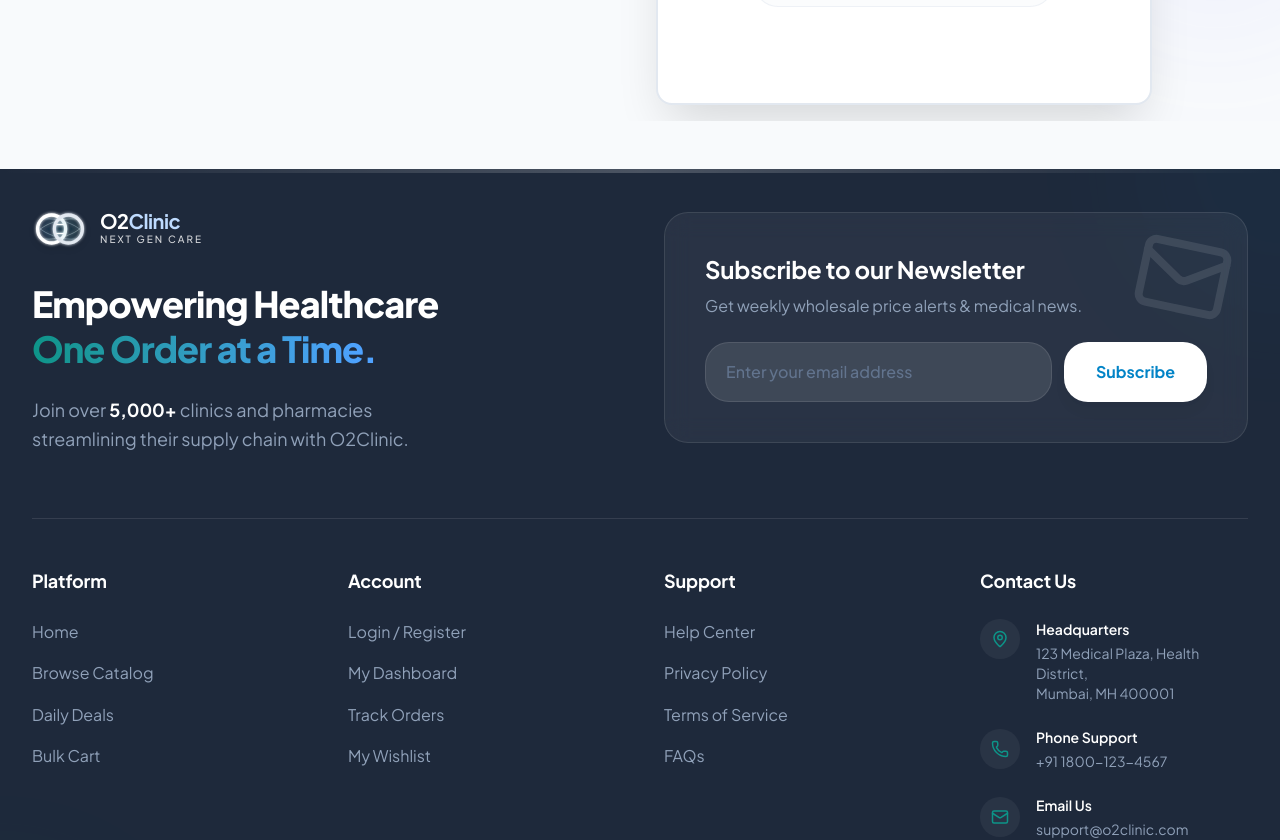
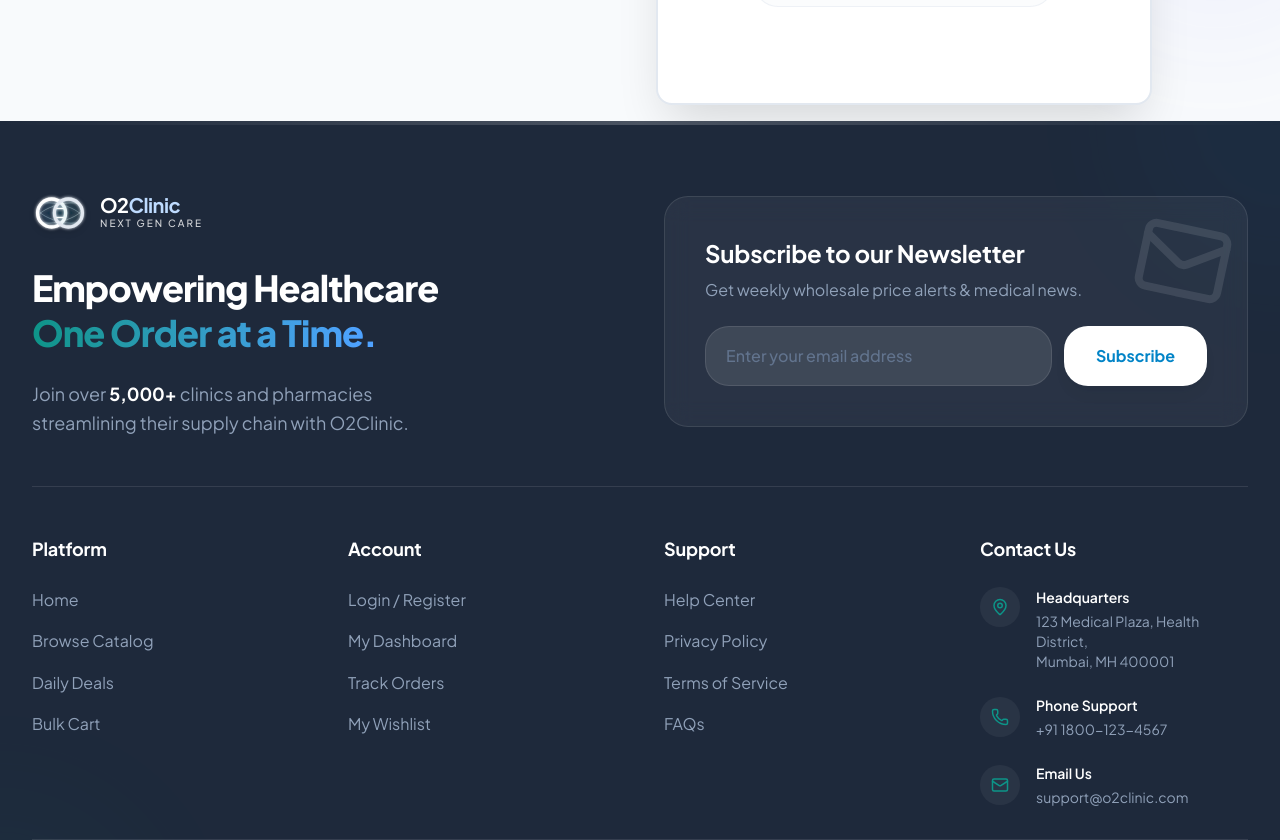
Before and after one commit to Brijesh-kumar-m/o2-clinic-medical-store, a React (Vite) app: page /admin/login in a window 1280 px wide. Shown: the part 790-1630 px from the top of the page. Built offline with nearby package versions, Linux system fonts and the light colour scheme.

Commit message:
UI: Fixed broken lab image on Blood Tests hero causing missing visual context for badge

```diff
--- a/src/components/layout/Layout.jsx
+++ b/src/components/layout/Layout.jsx
@@ -31,16 +31,16 @@ const Layout = () => {
         <Outlet />
       </main>
 
-      <footer className="relative bg-txt-primary text-white mt-12 overflow-hidden">
+      <footer className="relative bg-txt-primary text-white mt-auto overflow-hidden">
         {/* Abstract Background Elements */}
         <div className="absolute top-0 left-0 w-full h-1 bg-gradient-to-r from-transparent via-white/20 to-transparent"></div>
         <div className="absolute -top-40 -right-40 w-80 h-80 bg-brand-primary/20 rounded-full blur-3xl opacity-20 pointer-events-none"></div>
         <div className="absolute -bottom-40 -left-40 w-80 h-80 bg-brand-secondary/20 rounded-full blur-3xl opacity-20 pointer-events-none"></div>
 
-        <div className="max-w-7xl mx-auto px-4 sm:px-6 lg:px-8 pt-8 pb-12 relative z-10">
+        <div className="max-w-7xl mx-auto px-4 sm:px-6 lg:px-8 pt-16 pb-8 relative z-10">
 
           {/* Top Section: Newsletter & Brand */}
-          <div className="grid grid-cols-1 lg:grid-cols-2 gap-12 mb-16 items-center">
+          <div className="grid grid-cols-1 lg:grid-cols-2 gap-12 mb-12 items-center">
             <div className="lg:pr-12">
               <Link to="/" className="inline-block mb-6">
                 <Logo variant="white" className="w-14 h-14" />
@@ -151,7 +151,7 @@ const Layout = () => {
             </div>
           </div>
 
-          <div className="border-t border-white/10 my-12"></div>
+          <div className="border-t border-white/10 my-8"></div>
 
           {/* Bottom Section */}
           <div className="flex flex-col md:flex-row justify-between items-center gap-6">
--- a/src/pages/BloodTests.jsx
+++ b/src/pages/BloodTests.jsx
@@ -249,9 +249,13 @@ const BloodTests = () => {
               <div className="relative p-2 bg-gradient-to-br from-white via-slate-100 to-slate-200 rounded-[2.5rem] shadow-2xl overflow-hidden border border-white/80">
                 <div className="absolute inset-0 bg-gradient-to-br from-red-200/20 to-blue-200/20 opacity-40 blur-2xl" />
                 <img
-                  src="https://images.unsplash.com/photo-1579154235602-4c070188686e?auto=format&fit=crop&q=80&w=800"
+                  src="https://images.unsplash.com/photo-1579154204066-86d1ba52e5cc?auto=format&fit=crop&q=80&w=800"
                   alt="Blood Testing Lab"
-                  className="w-full h-64 lg:h-72 object-cover rounded-[2rem] relative z-10"
+                  className="w-full h-64 lg:h-72 object-cover rounded-[2rem] relative z-10 bg-slate-200"
+                  onError={(e) => {
+                    e.target.onerror = null;
+                    e.target.src = 'https://images.unsplash.com/photo-1631549916768-4119b2e5f926?auto=format&fit=crop&q=80&w=800';
+                  }}
                 />
                 {/* Floating badge on image */}
                 <div className="absolute bottom-6 left-6 z-20 flex items-center gap-2 bg-white/95 backdrop-blur-sm shadow-xl rounded-2xl px-4 py-2.5 border border-slate-100">
```
